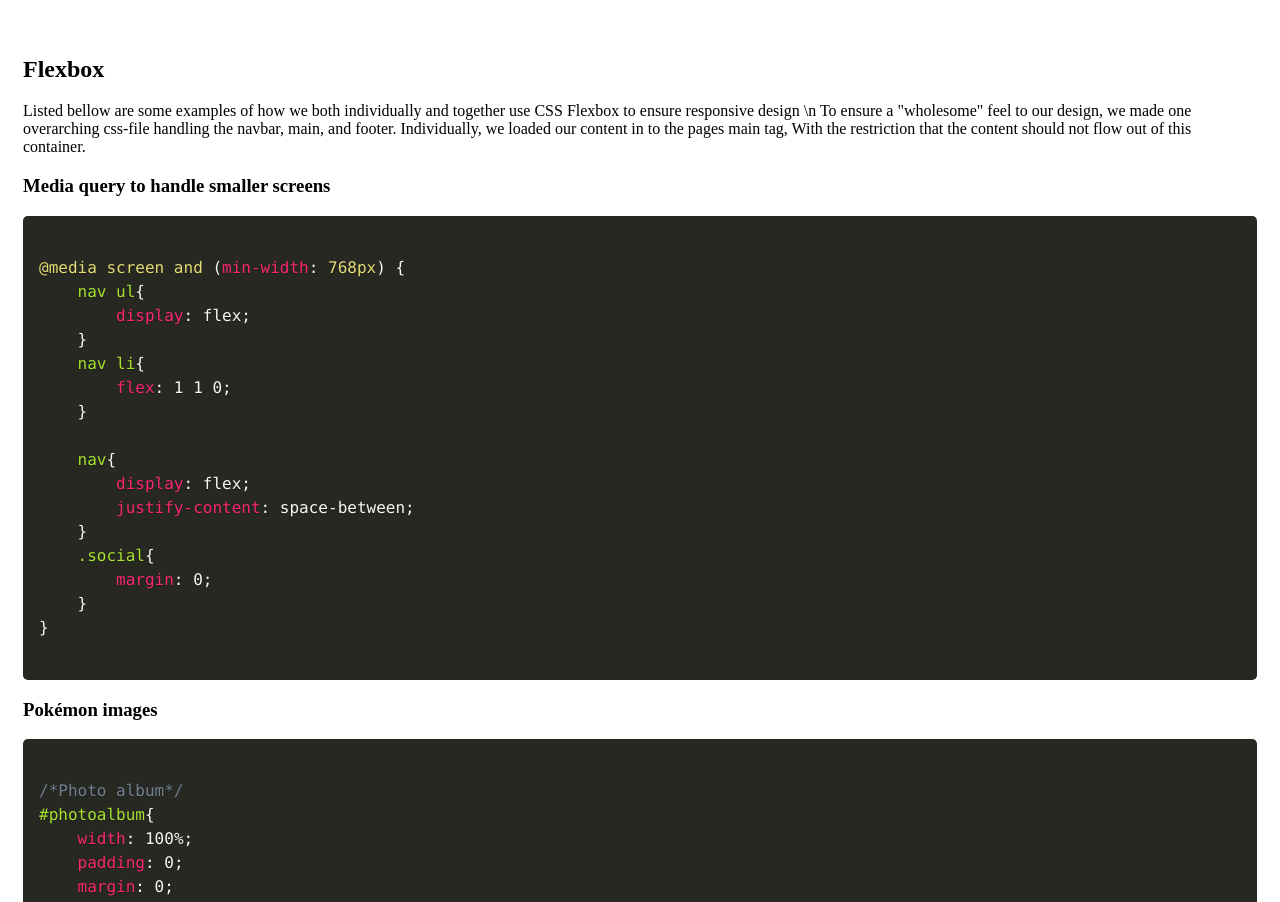
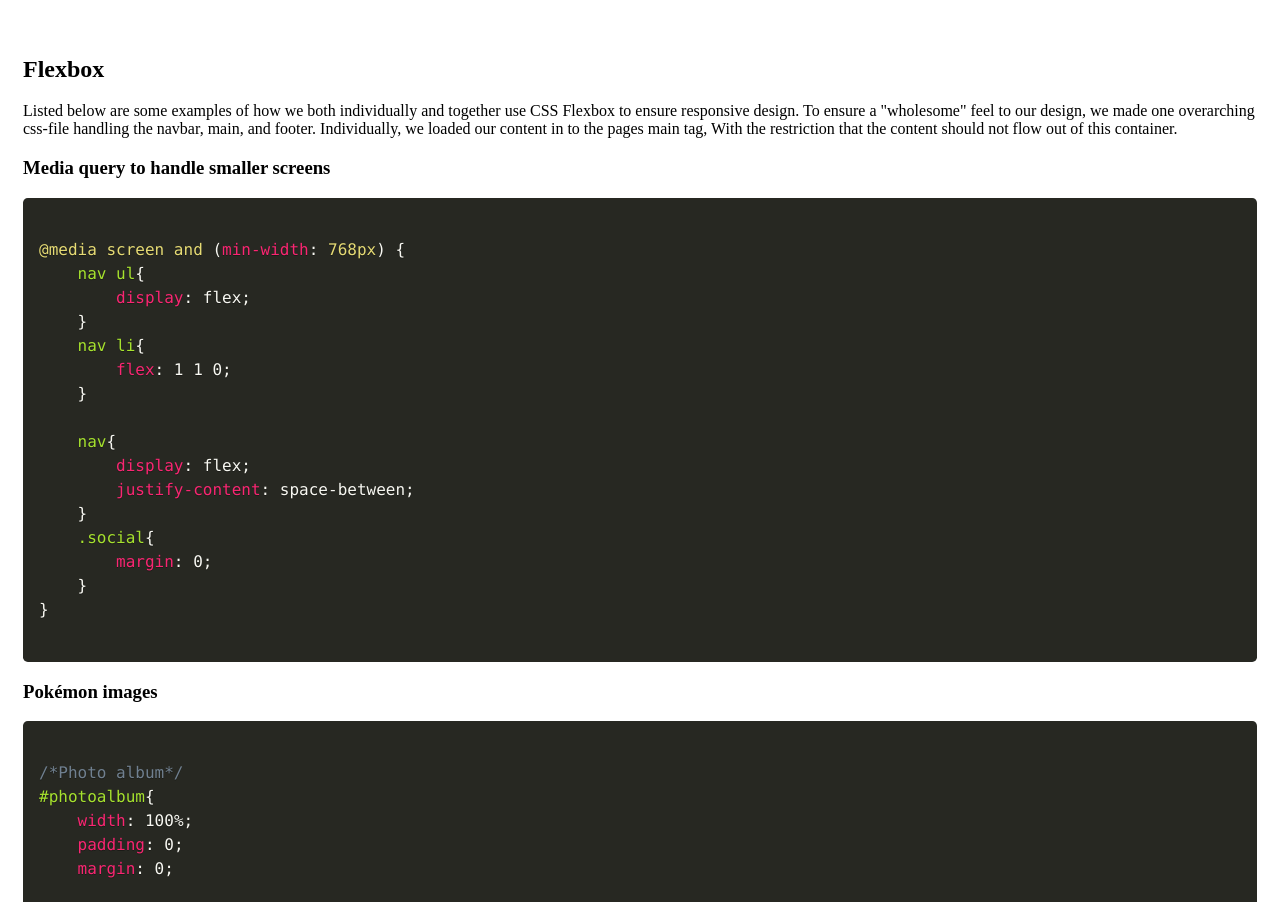
Before and after one commit to haavarop/it2810-webutvikling-h17-prosjekt-2-gruppe-46, a website: page public/documentation.html in a window 1280 px wide. Shown: the part 1121-2023 px from the top of the page. Drawn offline with Linux system fonts and the light colour scheme.

Commit message:
Fix typo

```diff
--- a/public/documentation.html
+++ b/public/documentation.html
@@ -57,8 +57,8 @@ app.listen(8082, function () {
         </div>
         <div class="docElement">
             <h2>Flexbox</h2>
-            <p>Listed bellow are some examples of how we both individually and together use CSS Flexbox
-            to ensure responsive design \n
+            <p>Listed below are some examples of how we both individually and together use CSS Flexbox
+            to ensure responsive design.
             To ensure a "wholesome" feel to our design, we made one overarching css-file handling the
                 navbar, main, and footer. Individually, we loaded our content in to the pages main tag,
                 With the restriction that the content should not flow out of this container.
```
